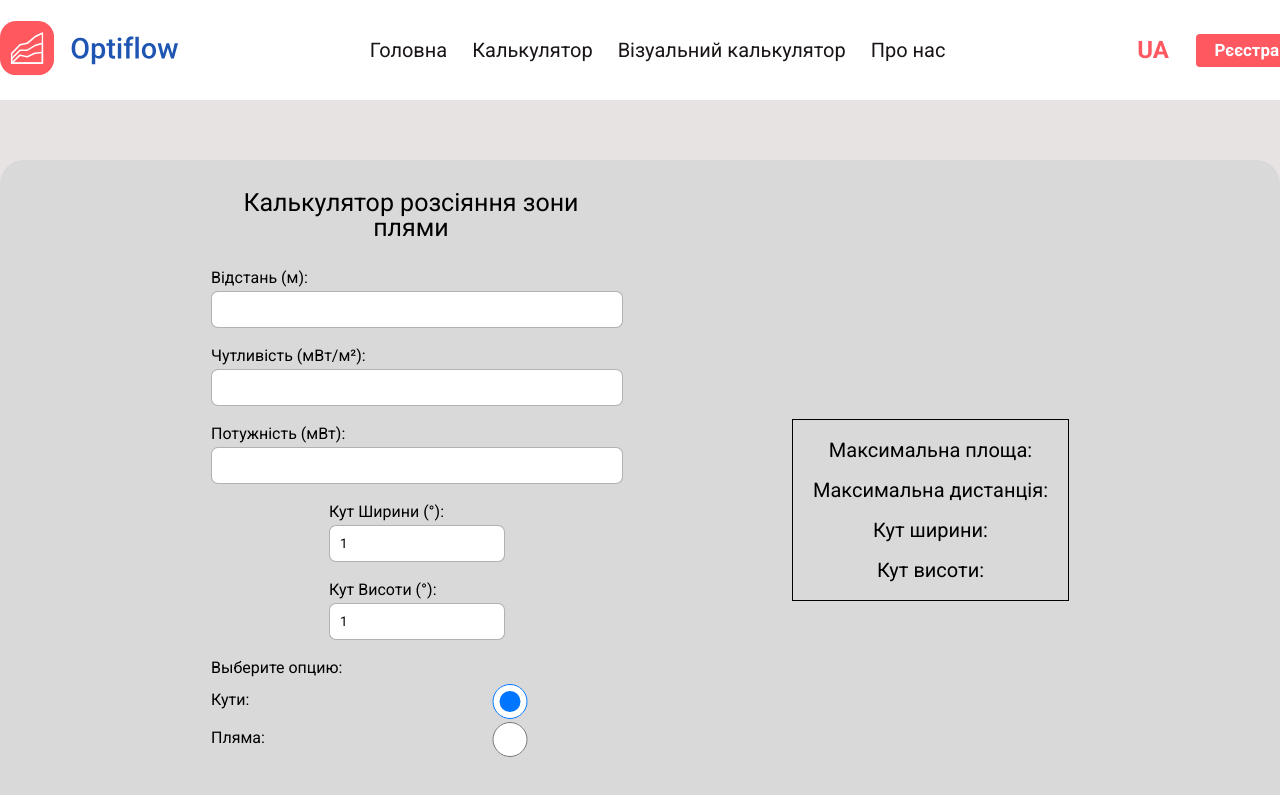
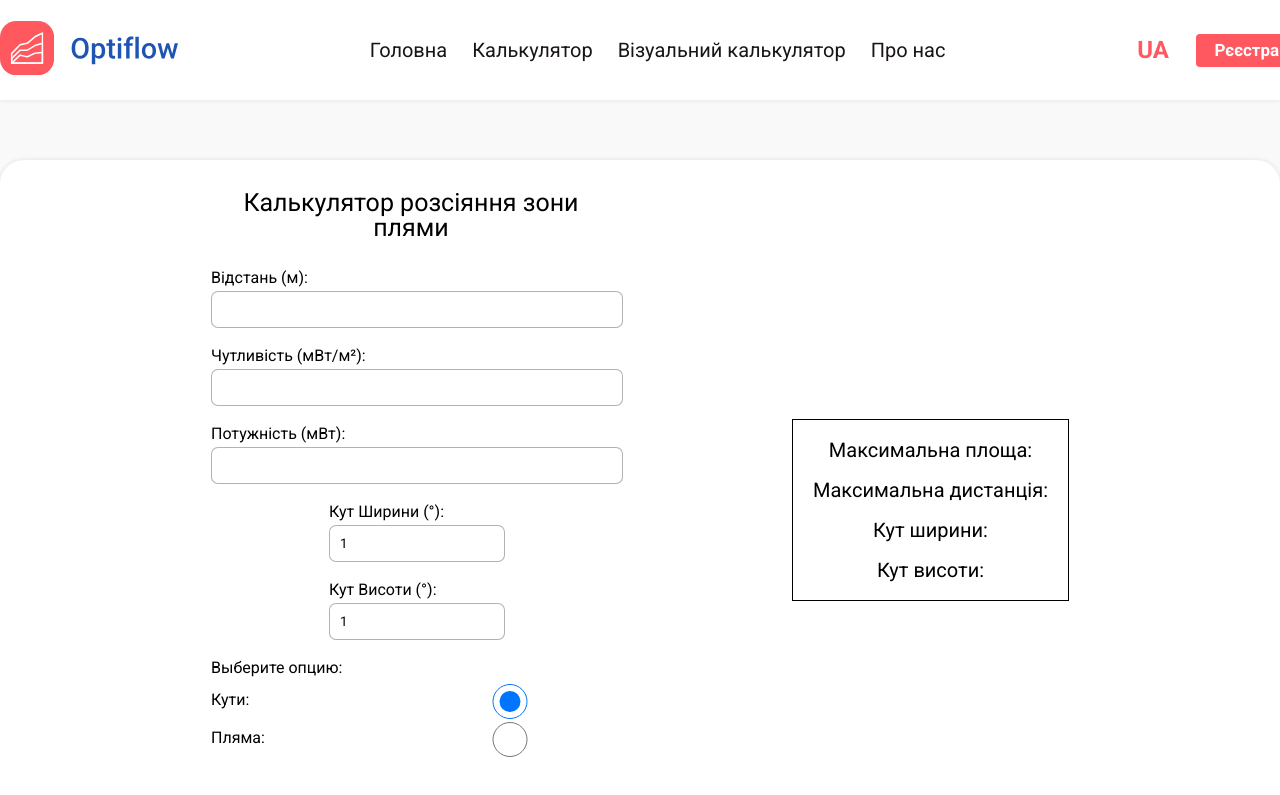
Before and after one commit to Skiftech-project/optiflow-frontend, a React (Vite) app: page / in a window 1280 px wide. Shown: the top 795 px of the page. Built offline with nearby package versions, Linux system fonts and the light colour scheme.

Commit message:
added shadows for footer, first module, header

```diff
--- a/src/components/app/App.css
+++ b/src/components/app/App.css
@@ -1,5 +1,5 @@
 .main {
-    background-color: #e8e3e3;
+    background-color: #f9f9f9;
     flex-grow: 1;
     display: flex;
     flex-direction: row;
--- a/src/components/simple/Footer/Footer.css
+++ b/src/components/simple/Footer/Footer.css
@@ -1,6 +1,7 @@
 .footer {
     width: 100%;
     background: #fff;
+    box-shadow: 0px 0px 5px 0px rgba(0, 0, 0, 0.1);
 }
 
 .footer__body {
--- a/src/components/simple/Header/Header.css
+++ b/src/components/simple/Header/Header.css
@@ -1,6 +1,8 @@
 .header {
     width: 100%;
     background: #fff;
+    box-shadow: 0px 0px 5px 0px rgba(0, 0, 0, 0.1);
+    z-index: 20;
 }
 .header__body {
     display: flex;
--- a/src/components/smart/FirstModule/FirstModule.css
+++ b/src/components/smart/FirstModule/FirstModule.css
@@ -5,8 +5,9 @@
     min-width: 1000px;
     min-height: 500px;
     border-radius: 24px;
-    background: #d9d9d9;
+    background: #fff;
     padding: 30px;
+    box-shadow: 0px 0px 5px 0px rgba(0, 0, 0, 0.1);
 }
 
 .form {
```
